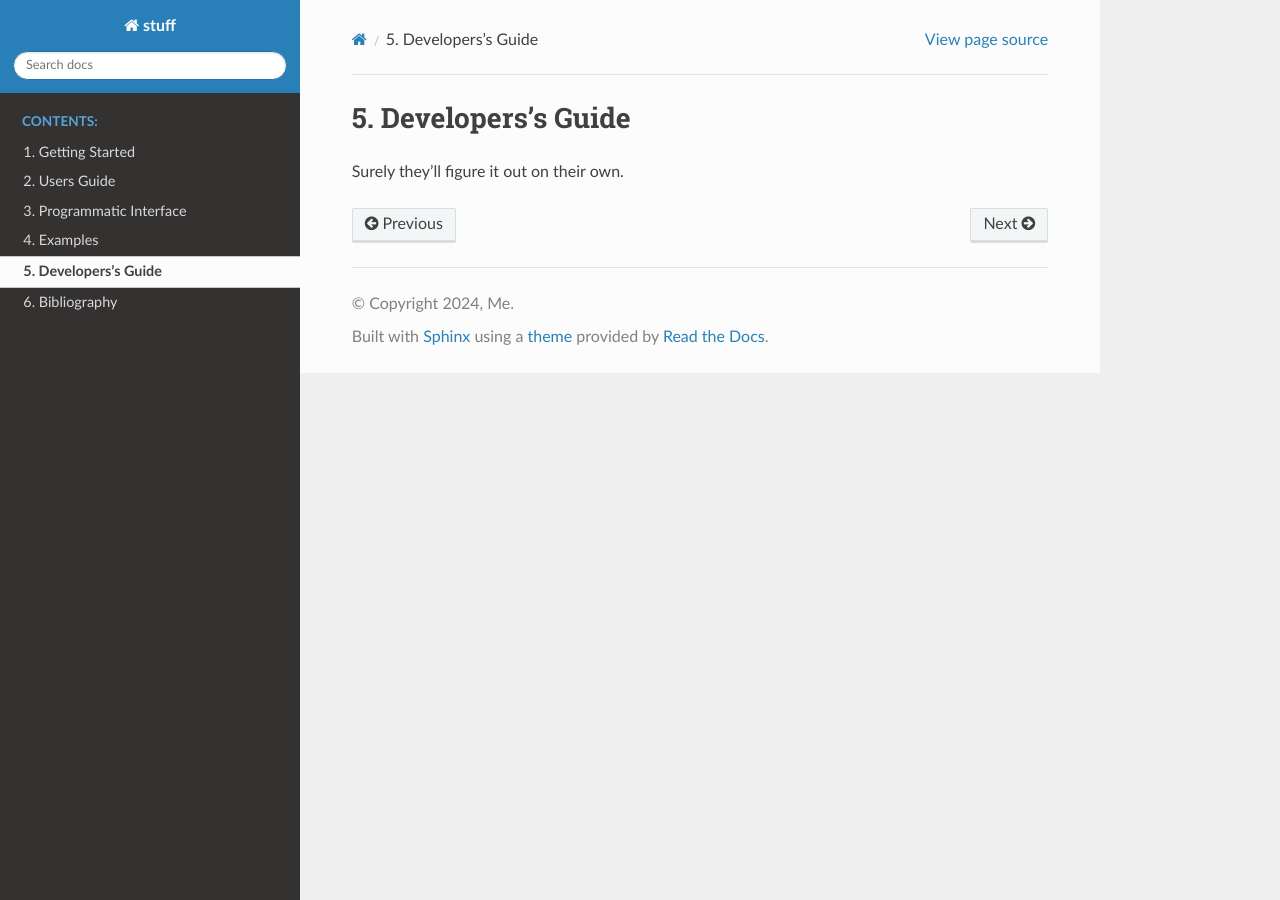
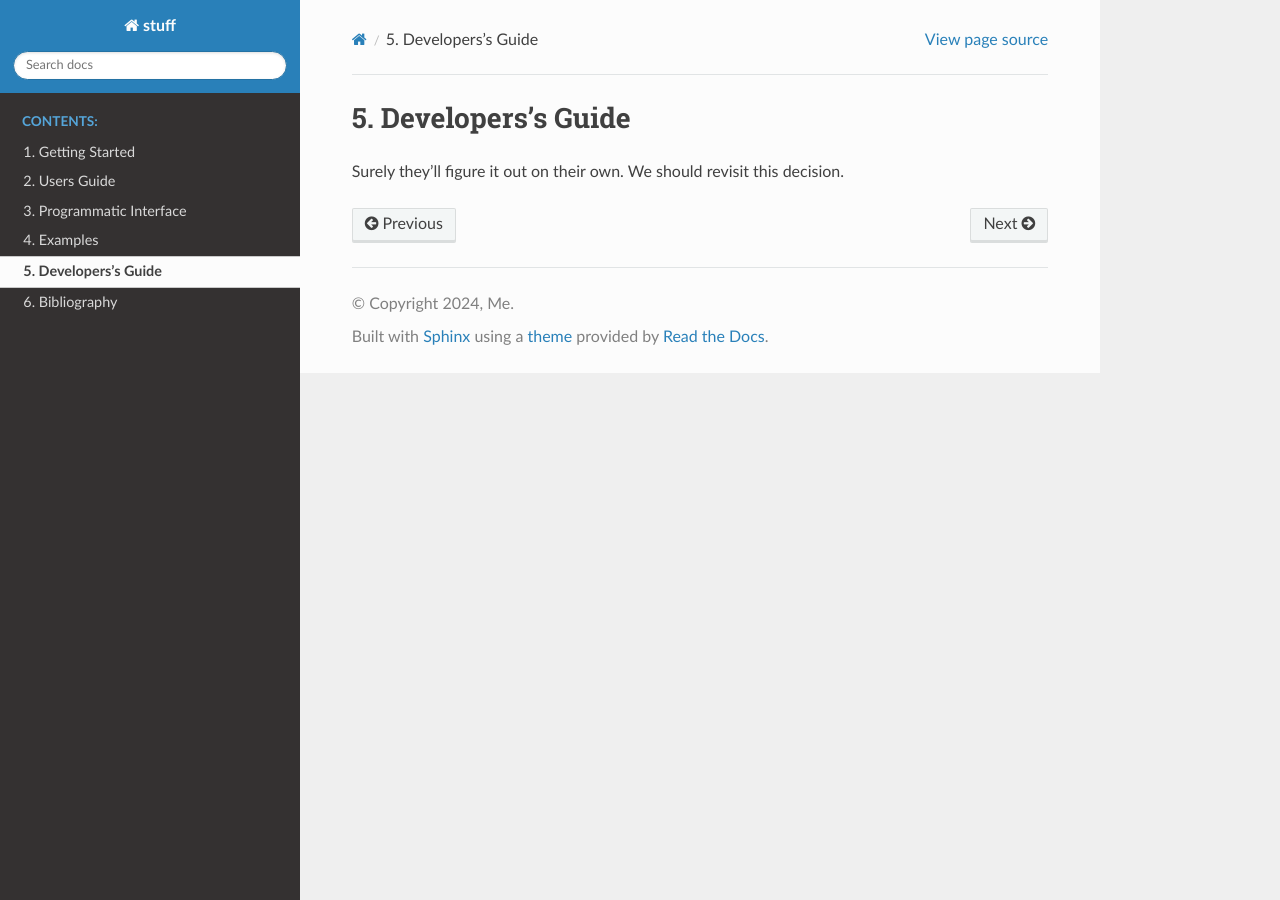
Before and after one commit to jared321/MyJBook, a Sphinx documentation site: the page built from docs/developers_guide.rst, in a window 1280 px wide. Built offline with Sphinx 7.4.7 and the Read the Docs theme 2.0.0, drawn with Linux system fonts in a browser that asks for light colours; the version number could not be read and is left out.

Commit message:
Add another change to see them appear in the RTD PR preview.

```diff
--- a/docs/developers_guide.rst
+++ b/docs/developers_guide.rst
@@ -1,4 +1,4 @@
 Developers's Guide
 ==================
 
-Surely they'll figure it out on their own.
+Surely they'll figure it out on their own.  We should revisit this decision.
```
